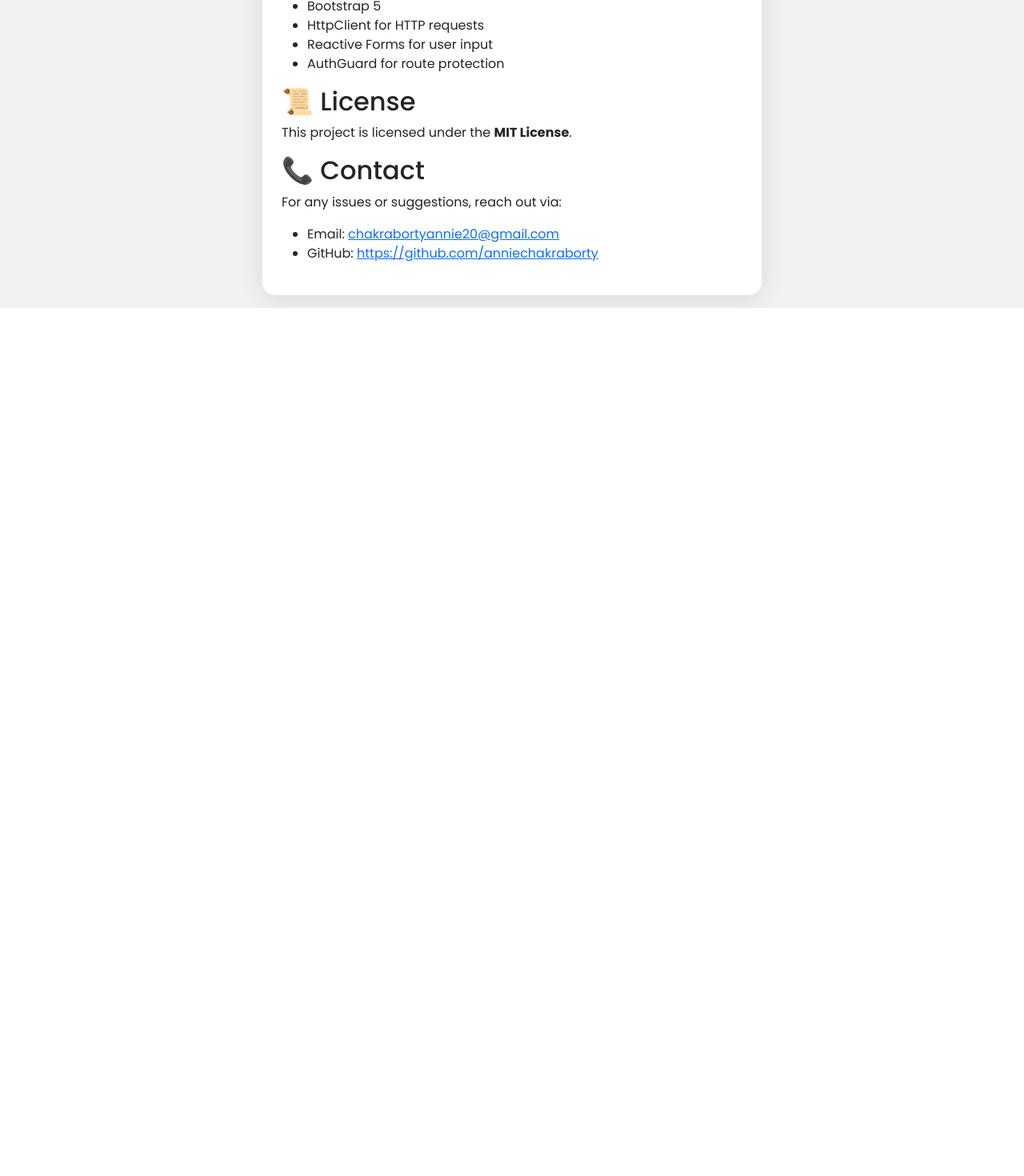
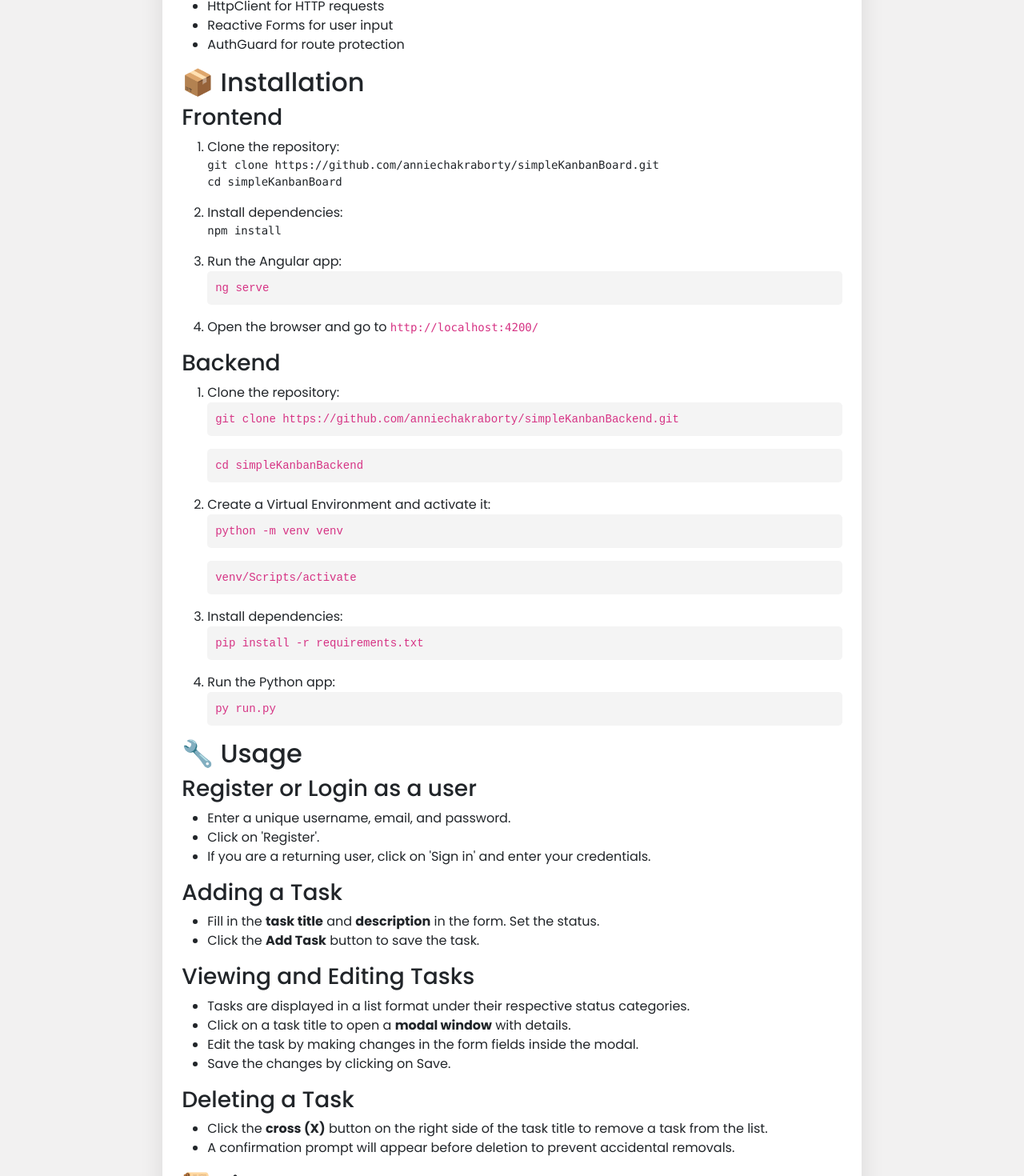
Before and after one commit to anniechakraborty/simpleKanbanBoard, an Angular app: page /home in a window 1280 px wide. Shown: the part 820-2290 px from the top of the page at 80% size. Before the commit the page ends 1205 px from the top, so only its background shows below. Built offline with nearby package versions, Linux system fonts and the light colour scheme; no server answers.

Commit message:
home content and styles

```diff
--- a/src/app/components/home/home.component.html
+++ b/src/app/components/home/home.component.html
@@ -1,14 +1,19 @@
 <div class="main_wrapper">
   <div class="kanban">
     <p class="display-6 mb-4">Simple Kanban Board</p>
-      <h2 class="h2">📌 Project Overview</h2>
+    <h2 class="h2">📌 Overview</h2>
     <p>
-        This is an <strong>Angular-based Kanban Board</strong> application that allows users to create, manage, and track tasks.
-        The application uses <strong>Reactive Forms</strong> for user input and integrates API data for task retrieval and updates.
-        The application also implements user authentication and authorization, and route protection using <strong>authGuard</strong>.
+      This is an <strong>Angular-based Kanban Board</strong> application that
+      allows users to create, manage, and track tasks. The application uses
+      <strong>Reactive Forms</strong> for user input and integrates API data for
+      task retrieval and updates. The application also implements user
+      authentication and authorization, and route protection using
+      <strong>authGuard</strong>.
     </p>
     <p>
-        The backend of this application is written using <strong>Python's Flask</strong> framework, and the database is implemented using <strong>MongoDB</strong>.
+      The backend of this application is written using
+      <strong>Python's Flask</strong> framework, and the database is implemented
+      using <strong>MongoDB</strong>.
     </p>
 
     <h2 class="h2">🚀 Features</h2>
@@ -35,14 +40,135 @@
       <li>AuthGuard for route protection</li>
     </ul>
 
+    <h2>📦 Installation</h2>
+    <h3>Frontend</h3>
+    <ol>
+      <li>
+        Clone the repository:
+        <pre><code>git clone https://github.com/anniechakraborty/simpleKanbanBoard.git
+cd simpleKanbanBoard</code></pre>
+      </li>
+      <li>
+        Install dependencies:
+        <pre><code>npm install</code></pre>
+      </li>
+      <li>
+        Run the Angular app:
+        <div class="pre_tags">
+          <pre><code>ng serve</code></pre>
+        </div>
+      </li>
+      <li>Open the browser and go to <code>http://localhost:4200/</code></li>
+    </ol>
+
+    <h3>Backend</h3>
+    <ol>
+      <li>
+        Clone the repository:
+        <div class="pre_tags">
+          <pre><code>git clone https://github.com/anniechakraborty/simpleKanbanBackend.git</code></pre>
+          <pre><code>cd simpleKanbanBackend</code></pre>
+        </div>
+      </li>
+      <li>
+        Create a Virtual Environment and activate it:
+        <div class="pre_tags">
+          <pre><code>python -m venv venv </code></pre>
+          <pre><code>venv/Scripts/activate</code></pre>
+        </div>
+      </li>
+      <li>
+        Install dependencies:
+        <div class="pre_tags">
+          <pre><code>pip install -r requirements.txt</code></pre>
+        </div>
+      </li>
+      <li>
+        Run the Python app:
+        <div class="pre_tags">
+          <pre><code>py run.py</code></pre>
+        </div>
+      </li>
+    </ol>
+
+    <h2>🔧 Usage</h2>
+    <h3>Register or Login as a user</h3>
+    <ul>
+      <li>Enter a unique username, email, and password.</li>
+      <li>Click on 'Register'.</li>
+      <li>
+        If you are a returning user, click on 'Sign in' and enter your
+        credentials.
+      </li>
+    </ul>
+
+    <h3>Adding a Task</h3>
+    <ul>
+      <li>
+        Fill in the <strong>task title</strong> and
+        <strong>description</strong> in the form. Set the status.
+      </li>
+      <li>Click the <strong>Add Task</strong> button to save the task.</li>
+    </ul>
+
+    <h3>Viewing and Editing Tasks</h3>
+    <ul>
+      <li>
+        Tasks are displayed in a list format under their respective status
+        categories.
+      </li>
+      <li>
+        Click on a task title to open a <strong>modal window</strong> with
+        details.
+      </li>
+      <li>
+        Edit the task by making changes in the form fields inside the modal.
+      </li>
+      <li>Save the changes by clicking on Save.</li>
+    </ul>
+
+    <h3>Deleting a Task</h3>
+    <ul>
+      <li>
+        Click the <strong>cross (X)</strong> button on the right side of the
+        task title to remove a task from the list.
+      </li>
+      <li>
+        A confirmation prompt will appear before deletion to prevent accidental
+        removals.
+      </li>
+    </ul>
+
     <h2>📜 License</h2>
     <p>This project is licensed under the <strong>MIT License</strong>.</p>
 
     <h2>📞 Contact</h2>
     <p>For any issues or suggestions, reach out via:</p>
     <ul>
-        <li>Email: <a href="mailto:chakrabortyannie20@gmail.com">{{'chakrabortyannie20@gmail.com'}}</a></li>
-        <li>GitHub: <a href="https://github.com/anniechakraborty" target="_blank">https://github.com/anniechakraborty</a></li>
+      <li>
+        Email:
+        <a href="mailto:chakrabortyannie20@gmail.com">{{
+          "chakrabortyannie20@gmail.com"
+        }}</a>
+      </li>
+      <li>
+        GitHub:
+        <a href="https://github.com/anniechakraborty" target="_blank"
+          >https://github.com/anniechakraborty</a
+        >
+      </li>
+      <li>
+        Frontend:
+        <a href="https://github.com/anniechakraborty" target="_blank"
+          >https://github.com/anniechakraborty</a
+        >
+      </li>
+      <li>
+        Backend:
+        <a href="https://github.com/anniechakraborty" target="_blank"
+          >https://github.com/anniechakraborty</a
+        >
+      </li>
     </ul>
   </div>
 </div>
--- a/src/app/components/home/home.component.scss
+++ b/src/app/components/home/home.component.scss
@@ -16,7 +16,7 @@
         // -webkit-backdrop-filter: blur(5px);
         // border: 1px solid rgba(255, 255, 255, 0.37);
 
-        width: 50%;
+        width: 70%;
         padding: 1.5em;
         background-color: white;
 
@@ -24,6 +24,21 @@
             display: flex;
             gap: 1em;
         }
+
+        .pre_tags{
+            // background-color: '#333';
+            pre {
+                background-color: #f4f4f4; /* Light grey background */
+                padding: 10px;
+                border-radius: 5px;
+                overflow-x: auto;
+              }
+
+              code {
+                color: #d63384; /* Bootstrap pink for contrast */
+                font-family: monospace;
+              }
+        }
     }
 
 }
```
Lines whose indentation alone changed are shown as unchanged.
